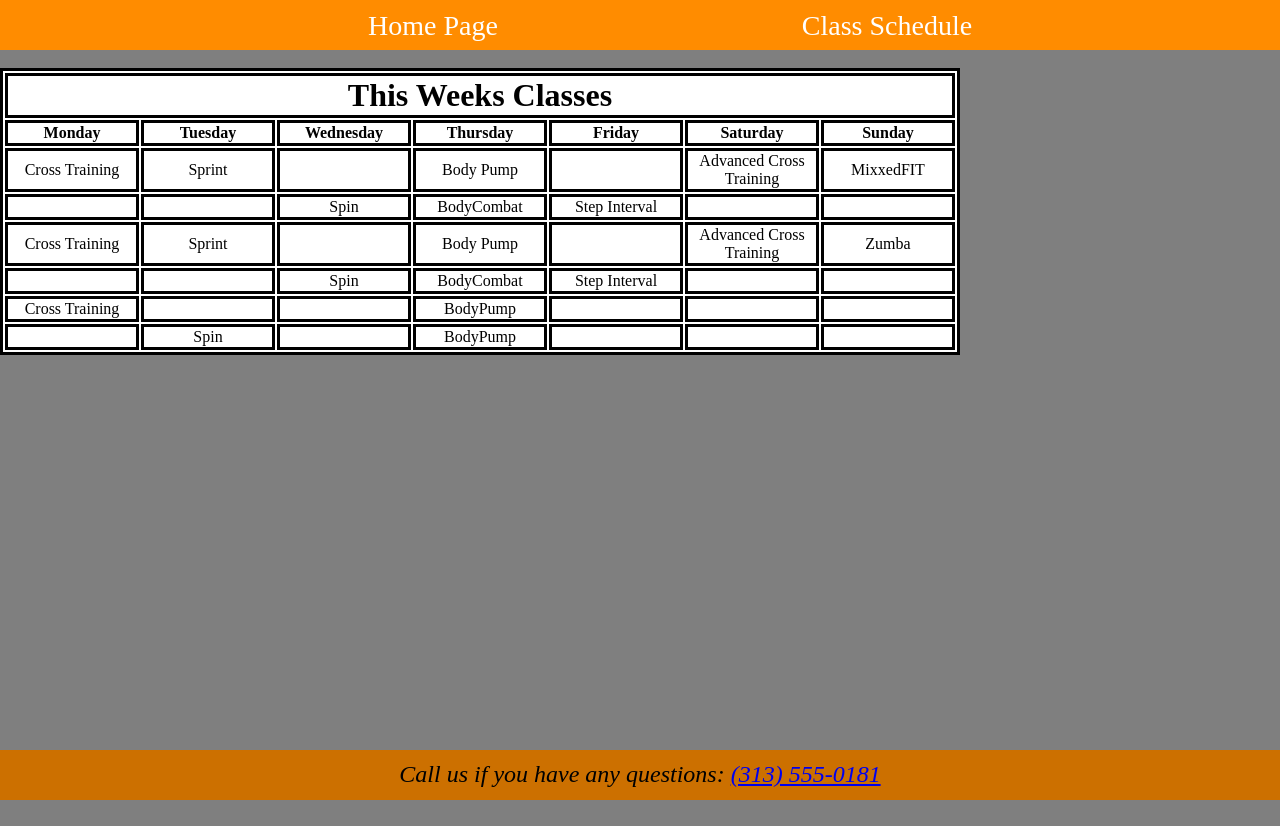
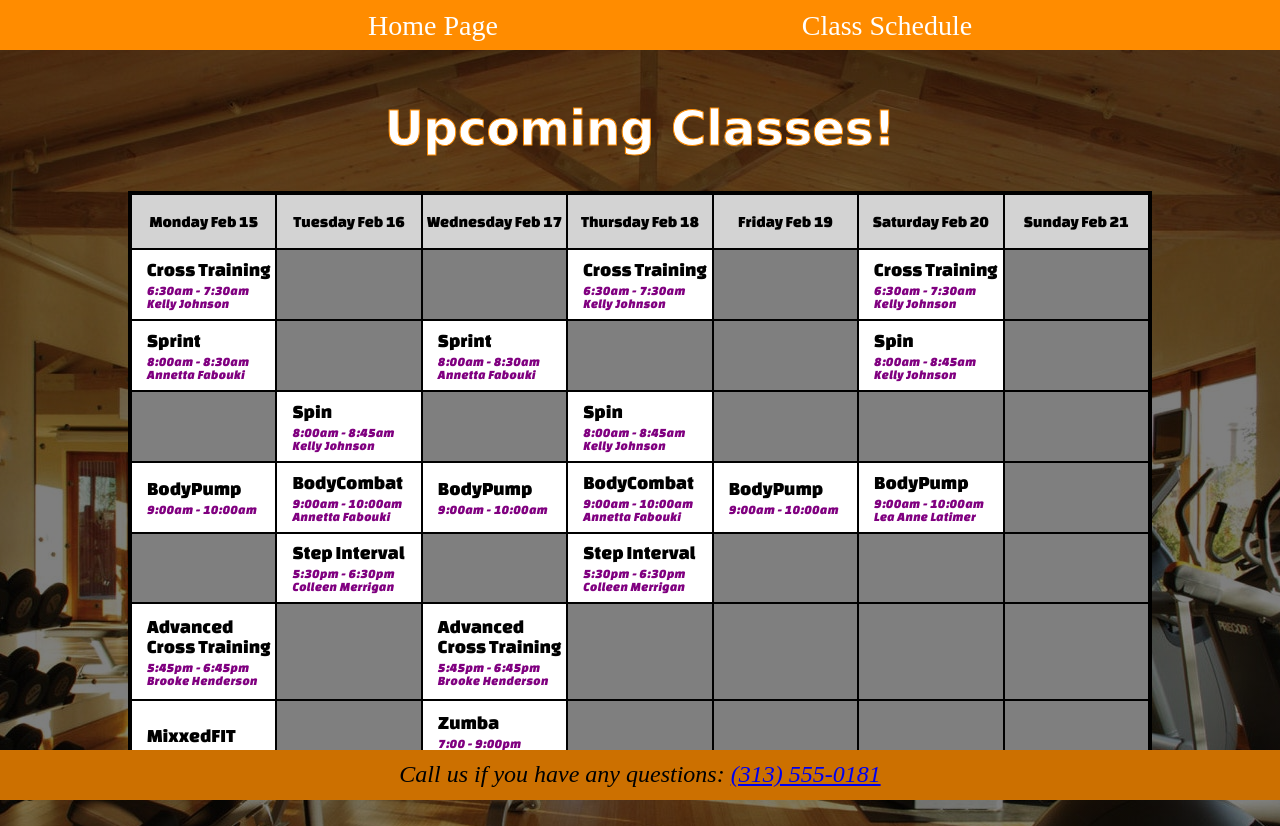
Before and after one commit to BrodeyB/Fit-For-Fun, a plain HTML site: page classes.html in a window 1280 px wide. Before the commit the page ends 800 px from the top, so only its background shows below. Drawn offline with Linux system fonts and the light colour scheme; a web font is replaced by a local one.

Commit message:
5th commit

```diff
--- a/classes.html
+++ b/classes.html
@@ -11,6 +11,9 @@
   <meta charset="utf-8">
   <title>Classes</title>
   <link rel="stylesheet" href="styles.css">
+  <link href="https://fonts.googleapis.com/css2?family=Shojumaru&display=swap" rel="stylesheet">
+  <link href="https://fonts.googleapis.com/css2?family=Bungee+Shade&display=swap" rel="stylesheet">
+  <link href="https://fonts.googleapis.com/css2?family=Changa+One:ital@0;1&display=swap" rel="stylesheet">
 </head>
 
 <body class="classes">
@@ -21,82 +24,87 @@
       <li> <a href="info.html">Class Registration</a> </li>
     </ul>
   </nav>
-  <br>
   <div class="table">
 
+    <h2>Upcoming Classes!</h2>
 
-    <table>
+    <table style="margin: 35px auto;">
+
       <tr>
-        <td colspan="7" class="tableheader">
-          <h1>This Weeks Classes</h1>
-        </td>
+        <th>Monday Feb 15</th>
+        <th>Tuesday Feb 16</th>
+        <th>Wednesday Feb 17</th>
+        <th>Thursday Feb 18</th>
+        <th>Friday Feb 19</th>
+        <th>Saturday Feb 20</th>
+        <th>Sunday Feb 21</th>
       </tr>
 
       <tr>
-        <th>Monday</th>
-        <th>Tuesday</th>
-        <th>Wednesday</th>
-        <th>Thursday</th>
-        <th>Friday</th>
-        <th>Saturday</th>
-        <th>Sunday</th>
+        <td class="class">Cross Training <br><p> 6:30am - 7:30am <br> Kelly Johnson</p></td>
+        <td></td>
+        <td></td>
+        <td class="class">Cross Training <br><p> 6:30am - 7:30am <br> Kelly Johnson</p></td>
+        <td></td>
+        <td class="class">Cross Training <br><p> 6:30am - 7:30am <br> Kelly Johnson</p></td>
+        <td></td>
       </tr>
 
       <tr>
-        <td>Cross Training</td>
-        <td>Sprint</td>
+        <td class="class">Sprint<br><p> 8:00am - 8:30am <br> Annetta Fabouki</p></td>
         <td></td>
-        <td>Body Pump</td>
+        <td class="class">Sprint<br><p> 8:00am - 8:30am <br> Annetta Fabouki</p></td>
         <td></td>
-        <td>Advanced Cross Training</td>
-        <td>MixxedFIT</td>
+        <td></td>
+        <td class="class">Spin<br><p> 8:00am - 8:45am <br> Kelly Johnson</p></td>
+        <td></td>
       </tr>
 
       <tr>
         <td></td>
+        <td class="class">Spin<br><p> 8:00am - 8:45am <br> Kelly Johnson</p></td>
         <td></td>
-        <td>Spin</td>
-        <td>BodyCombat</td>
-        <td>Step Interval</td>
-        <td></td>
-        <td></td>
-      </tr>
-
-      <tr>
-        <td>Cross Training</td>
-        <td>Sprint</td>
-        <td></td>
-        <td>Body Pump</td>
-        <td></td>
-        <td>Advanced Cross Training</td>
-        <td>Zumba</td>
-      </tr>
-
-      <tr>
-        <td></td>
-        <td></td>
-        <td>Spin</td>
-        <td>BodyCombat</td>
-        <td>Step Interval</td>
-        <td></td>
-        <td></td>
-      </tr>
-
-      <tr>
-        <td>Cross Training</td>
-        <td></td>
-        <td></td>
-        <td>BodyPump</td>
+        <td class="class">Spin<br><p> 8:00am - 8:45am <br> Kelly Johnson</p></td>
         <td></td>
         <td></td>
         <td></td>
       </tr>
 
       <tr>
+        <td class="class">BodyPump<br><p> 9:00am - 10:00am</p></td>
+        <td class="class">BodyCombat<br><p> 9:00am - 10:00am <br> Annetta Fabouki</p></td>
+        <td class="class">BodyPump<br><p> 9:00am - 10:00am</p></td>
+        <td class="class">BodyCombat<br><p> 9:00am - 10:00am <br> Annetta Fabouki</p></td>
+        <td class="class">BodyPump<br><p> 9:00am - 10:00am</p></td>
+        <td class="class">BodyPump<br><p> 9:00am - 10:00am <br> Lea Anne Latimer</p></td>
         <td></td>
-        <td>Spin</td>
+      </tr>
+
+      <tr>
         <td></td>
-        <td>BodyPump</td>
+        <td class="class">Step Interval<br><p> 5:30pm - 6:30pm <br> Colleen Merrigan</p></td>
+        <td></td>
+        <td class="class">Step Interval<br><p> 5:30pm - 6:30pm <br> Colleen Merrigan</p></td>
+        <td></td>
+        <td></td>
+        <td></td>
+      </tr>
+
+      <tr>
+        <td class="class">Advanced Cross Training<br><p> 5:45pm - 6:45pm <br> Brooke Henderson</p></td>
+        <td></td>
+        <td class="class">Advanced Cross Training<br><p> 5:45pm - 6:45pm <br> Brooke Henderson</p></td>
+        <td></td>
+        <td></td>
+        <td></td>
+        <td></td>
+      </tr>
+
+      <tr>
+        <td class="class">MixxedFIT<br><p> 7:00 - 9:00pm</p></td>
+        <td></td>
+        <td class="class">Zumba<br><p> 7:00 - 9:00pm <br> Angela Esquivel-Zahner</p></td>
+        <td></td>
         <td></td>
         <td></td>
         <td></td>
--- a/styles.css
+++ b/styles.css
@@ -1,30 +1,33 @@
-*{
-  margin:0;
+* {
+  margin: 0;
 }
 
 /*Registration page */
-.container{
+.container {
   margin: auto;
   text-align: center;
-  width:80%;
+  width: 80%;
   background-color: #eeeeee;
   padding: 25px;
   margin-top: 25px;
   border: 3px solid darkorange;
   border-radius: 5px;
 }
-.info h2{
+
+.info h2, .classes h2 {
   color: white;
   font-size: 3em;
   padding-top: 100px;
   text-align: center;
+  font-family: 'Shojumaru', cursive;
+  -webkit-text-stroke: 1px darkorange;
 }
-.info, .thankyou{
+
+.info, .thankyou, .classes {
   background-image: linear-gradient(rgba(0, 0, 0, 0.5), rgba(0, 0, 0, 0.5)), url("info.jpg");
   background-position: top;
   background-size: auto;
 }
-
 
 /* index page */
 .header-image {
@@ -42,22 +45,23 @@
   top: 435px;
   color: white;
   font-size: 3.5em;
+  font-family: 'Shojumaru', cursive;
 }
 
 nav {
   overflow: hidden;
   position: fixed;
-  background-color: rgb(255,140,0);
+  background-color: rgb(255, 140, 0);
   color: white;
   text-align: center;
   clear: both;
-  height:50px;
+  height: 50px;
   width: 100%;
   z-index: 1;
 }
 
-nav ul li{
-  display:inline-block;
+nav ul li {
+  display: inline-block;
   list-style-type: none;
   margin: 0px 25px 0px 25px;
   clear: both;
@@ -76,11 +80,11 @@ nav ul li a {
   display: block;
 }
 
-nav ul li a:hover{
+nav ul li a:hover {
   background-color: orange;
 }
 
-.index img{
+.index img {
   max-width: 950px;
   display: block;
   margin: auto;
@@ -88,63 +92,78 @@ nav ul li a:hover{
   margin-top: 25px;
 }
 
-.index h2{
+.index h2 {
+  font-family: 'Bungee Shade', cursive;
   text-align: center;
   margin-top: 25px;
   font-size: 2.5em;
   font-weight: bold;
-  text-decoration: underline;
 }
 
-.index p{
+.index p {
   margin-top: 10px;
   text-align: center;
   font-size: 1.2em;
 }
 
-.rules{
+.rules {
   margin-top: 25px;
   float: left;
 }
 
-.rules ul{
+.rules ul {
   margin-left: 250px;
   text-align: left;
   font-size: 1.2em;
 }
-.rules ul li:last-child{
+
+.rules ul li:last-child {
   padding-top: 10px;
   font-weight: bolder;
 }
 
-
-
-.covid img{
+.covid img {
   float: right;
   max-width: 450px;
   margin-bottom: 50px;
   margin-right: 250px;
 }
 
-
-html{
-  background-color: rgb(127, 127, 127);
-}
-.table{
-  margin: auto;
-}
-table, th, td {
-  border: 3px solid black;
+table {
+  font-family: 'Changa One', cursive;
+  border: 2px solid black;
+  background-color: black;
+  text-align: left;
+  table-layout: fixed;
+  width: 80%;
+  height: 600px;
 }
 
-table {
-  margin-top: 50px;
+th {
+  background-color: lightgray;
+  height: 9%;
+  font-weight: normal;
   text-align: center;
-  background-color: white;
-  table-layout: fixed;
-  width: 75%
 }
 
+td p {
+  padding-top:5px;
+  font-weight: normal;
+  font-size: small;
+  font-style: italic;
+  color: rgb(128, 0, 128);
+}
+
+td {
+  font-size: 1.2em;
+  padding-left: 15px;
+  background-color: rgb(127, 127, 127);
+  width: 20%;
+}
+
+.class {
+  background-color: white;
+}
 
 footer {
   position: relative;
@@ -153,21 +172,23 @@ footer {
   color: black;
   font-size: 1.5em;
   clear: both;
-  background-color: rgb(204,112,0);
+  background-color: rgb(204, 112, 0);
   height: 50px;
   width: 100%;
   margin-top: 10px;
   text-align: center;
 }
-.info footer, .thankyou footer, .classes footer{
-  position:fixed;
+
+.info footer, .thankyou footer, .classes footer {
+  position: fixed;
   bottom: 0;
-  left:0;
+  left: 0;
 }
-footer address a{
+
+footer address a {
   line-height: 2em;
 }
 
-footer address a:hover{
+footer address a:hover {
   color: orange;
 }
```
Also changed, not shown: index.html (+2 -0 lines), info.html (+3 -1 lines), thankyou.html (+3 -1 lines).
